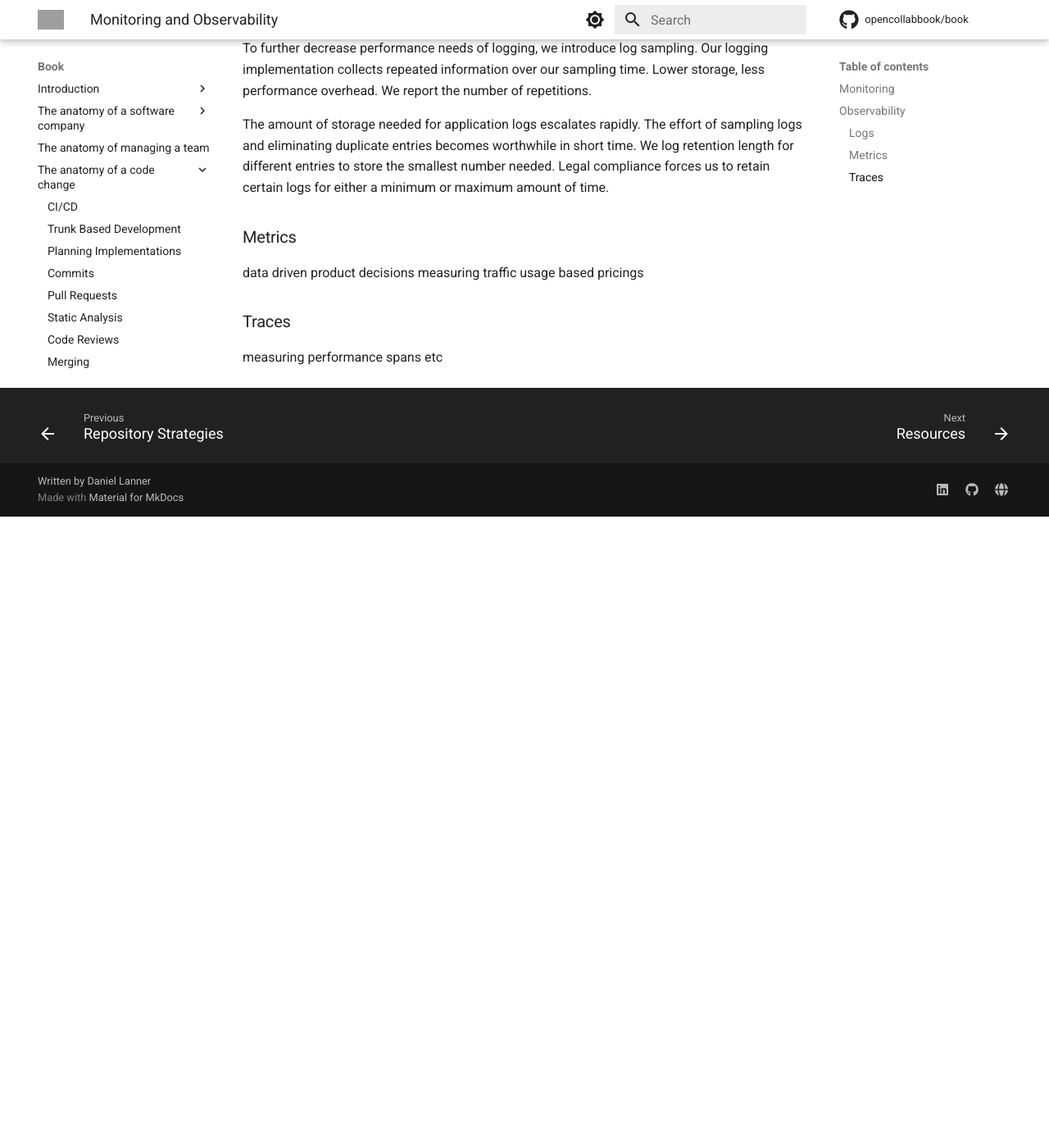
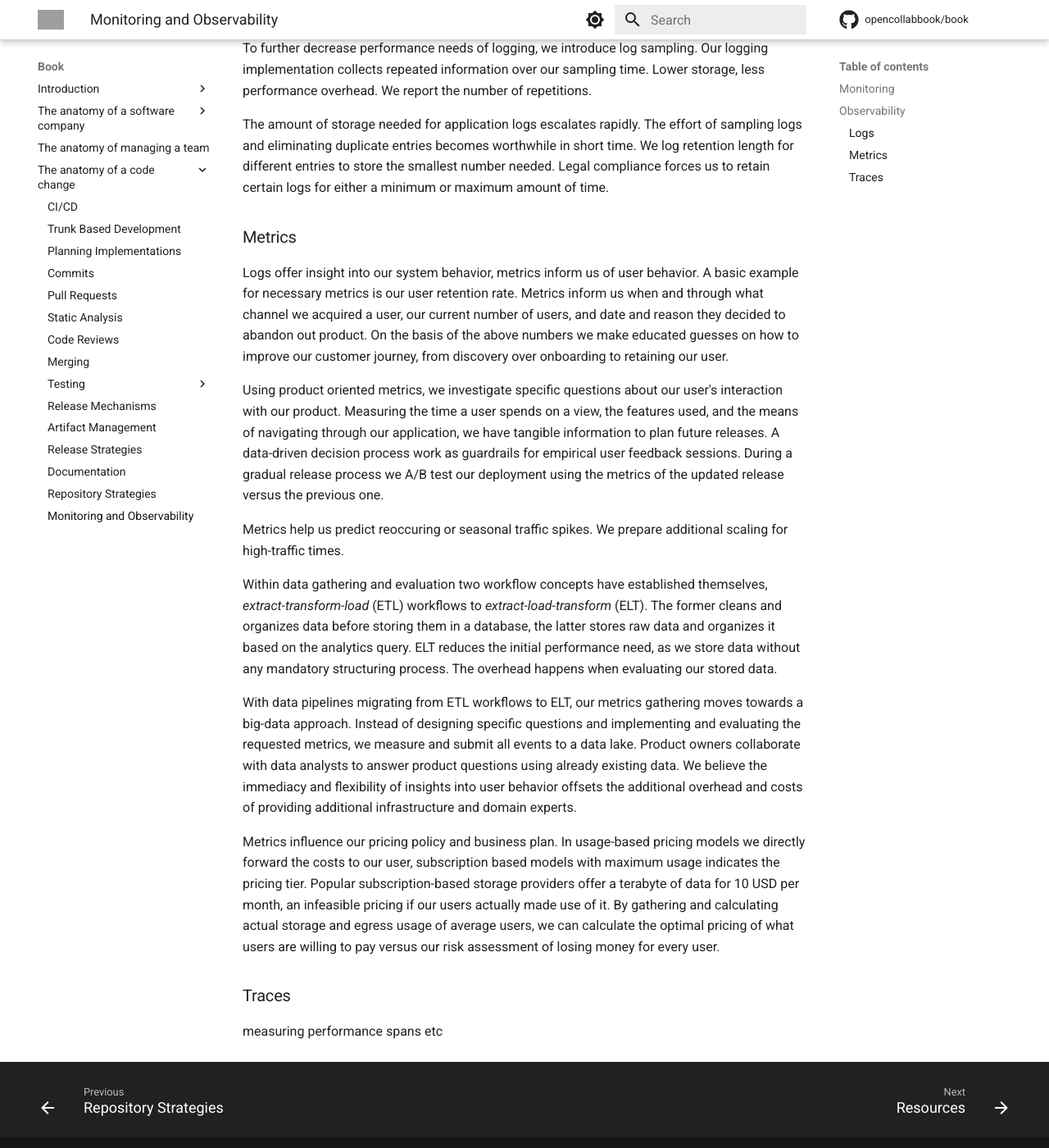
Before and after one commit to engineering-collaboration/book, an MkDocs documentation site: the page built from docs/book/anatomy-of-a-code-change/monitoring-and-observability.md, in a window 1280 px wide and 1400 px high, scrolled down 2316 px. Shown: the whole window at 82% size. Built offline with MkDocs 1.6.1 and Material for MkDocs 9.7.7, drawn with Linux system fonts in a browser that asks for light colours; comment, search, counter and statistics services are not loaded; before the commit the page ends 2946 px from its top, so only the background shows below that; some of the changed text lies outside the part shown; grey boxes are pictures that could not be loaded.

Commit message:
Add notes to metrics

```diff
--- a/docs/book/anatomy-of-a-code-change/monitoring-and-observability.md
+++ b/docs/book/anatomy-of-a-code-change/monitoring-and-observability.md
@@ -51,9 +51,17 @@ The amount of storage needed for application logs escalates rapidly. The effort
 
 ### Metrics
 
-data driven product decisions
-measuring traffic
-usage based pricings
+Logs offer insight into our system behavior, metrics inform us of user behavior. A basic example for necessary metrics is our user retention rate. Metrics inform us when and through what channel we acquired a user, our current number of users, and date and reason they decided to abandon out product. On the basis of the above numbers we make educated guesses on how to improve our customer journey, from discovery over onboarding to retaining our user.
+
+Using product oriented metrics, we investigate specific questions about our user's interaction with our product. Measuring the time a user spends on a view, the features used, and the means of navigating through our application, we have tangible information to plan future releases. A data-driven decision process work as guardrails for empirical user feedback sessions. During a gradual release process we A/B test our deployment using the metrics of the updated release versus the previous one.
+
+Metrics help us predict reoccuring or seasonal traffic spikes. We prepare additional scaling for high-traffic times.
+
+Within data gathering and evaluation two workflow concepts have established themselves, *extract-transform-load* (ETL) workflows to *extract-load-transform* (ELT). The former cleans and organizes data before storing them in a database, the latter stores raw data and organizes it based on the analytics query. ELT reduces the initial performance need, as we store data without any mandatory structuring process. The overhead happens when evaluating our stored data.
+
+With data pipelines migrating from ETL workflows to ELT, our metrics gathering moves towards a big-data approach. Instead of designing specific questions and implementing and evaluating the requested metrics, we measure and submit all events to a data lake. Product owners collaborate with data analysts to answer product questions using already existing data. We believe the immediacy and flexibility of insights into user behavior offsets the additional overhead and costs of providing additional infrastructure and domain experts.
+
+Metrics influence our pricing policy and business plan. In usage-based pricing models we directly forward the costs to our user, subscription based models with maximum usage indicates the pricing tier. Popular subscription-based storage providers offer a terabyte of data for 10 USD per month, an infeasible pricing if our users actually made use of it. By gathering and calculating actual storage and egress usage of average users, we can calculate the optimal pricing of what users are willing to pay versus our risk assessment of losing money for every user.
 
 ### Traces
 
```
Also changed, not shown: other parts of docs/book/anatomy-of-a-code-change/monitoring-and-observability.md (+1 -1 lines).
